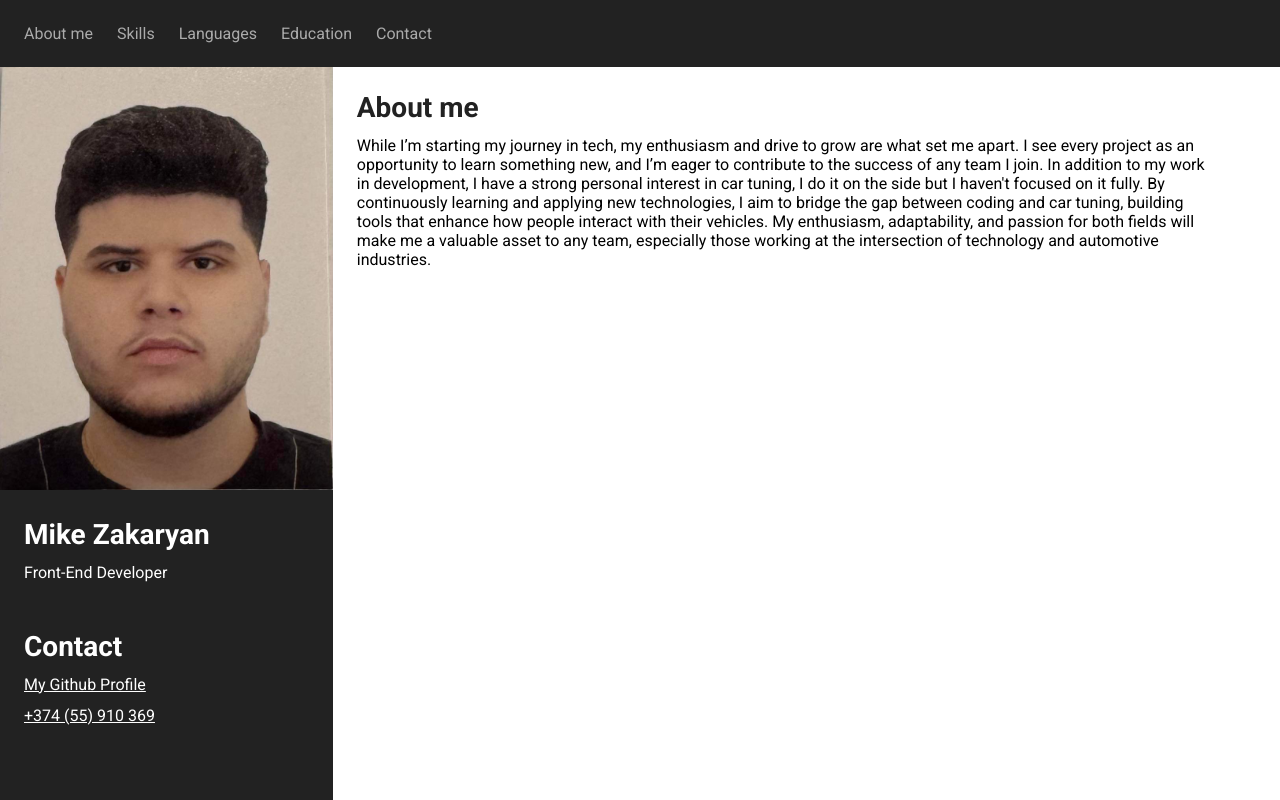
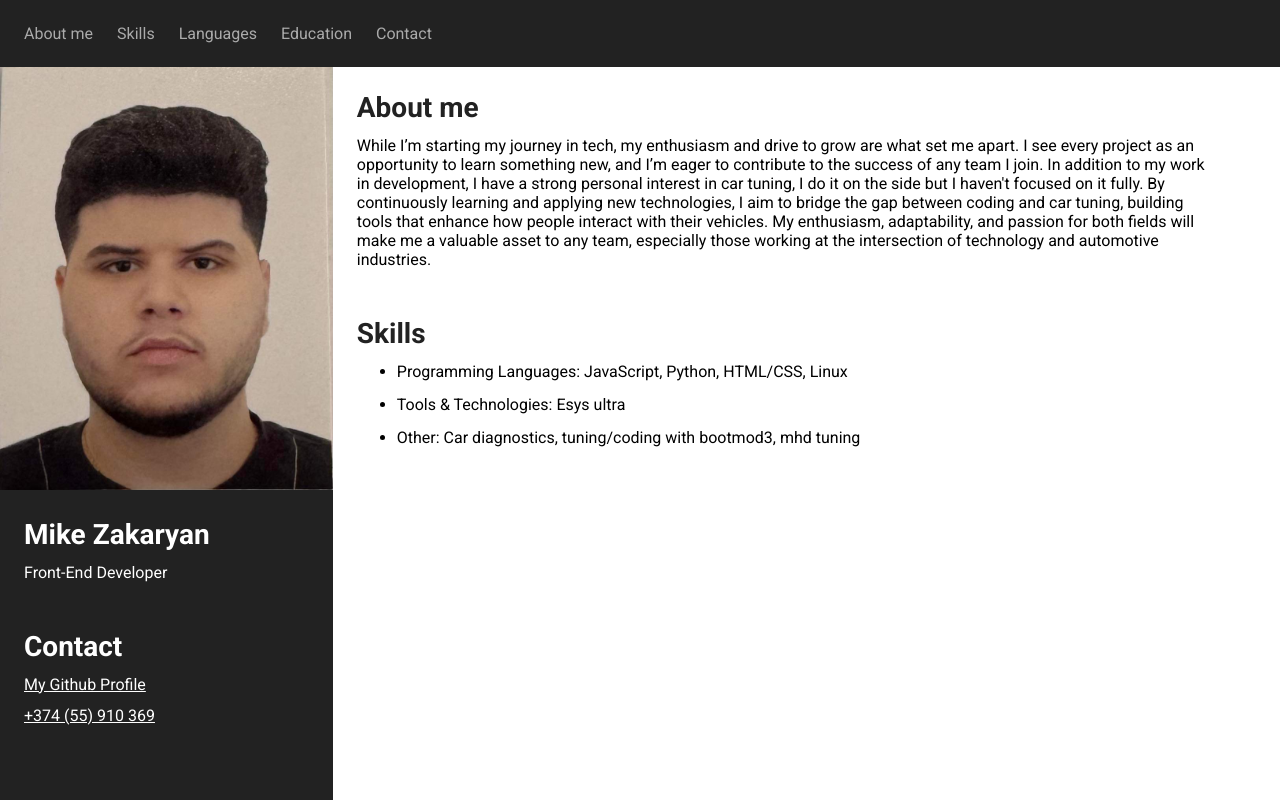
Before and after one commit to MikeZakaryan/rsschool-cv, a plain HTML site: page index.html in a window 1280 px wide. Drawn offline with Linux system fonts and the light colour scheme.

Commit message:
feat: add skills section

```diff
--- a/index.html
+++ b/index.html
@@ -15,12 +15,7 @@
   <body>
     <header>
       <div class="burger-button-container">
-        <button
-          class="burger-button"
-          id="burgerButton"
-          aria-expanded="false"
-          aria-label="Toggle navigation menu"
-        >
+        <button id="burgerButton" class="burger-button">
           <div class="bar"></div>
           <div class="bar"></div>
           <div class="bar"></div>
@@ -79,6 +74,16 @@
             at the intersection of technology and automotive industries.
           </p>
         </section>
+        <section class="section-container" id="aboutMe">
+          <h2 class="dark-title">Skills</h2>
+          <ul class="skills-list-container">
+            <li>Programming Languages: JavaScript, Python, HTML/CSS, Linux</li>
+            <li>Tools & Technologies: Esys ultra</li>
+            <li>
+              Other: Car diagnostics, tuning/coding with bootmod3, mhd tuning
+            </li>
+          </ul>
+        </section>
       </div>
     </main>
     <script src="./script.js"></script>
--- a/style.css
+++ b/style.css
@@ -119,6 +119,13 @@ body {
   width: 70vw;
 }
 
+.skills-list-container {
+  margin: 0;
+  display: flex;
+  flex-direction: column;
+  gap: 14px;
+}
+
 
 /* Tablet Break Points */
 @media (max-width: 768px) {
```
